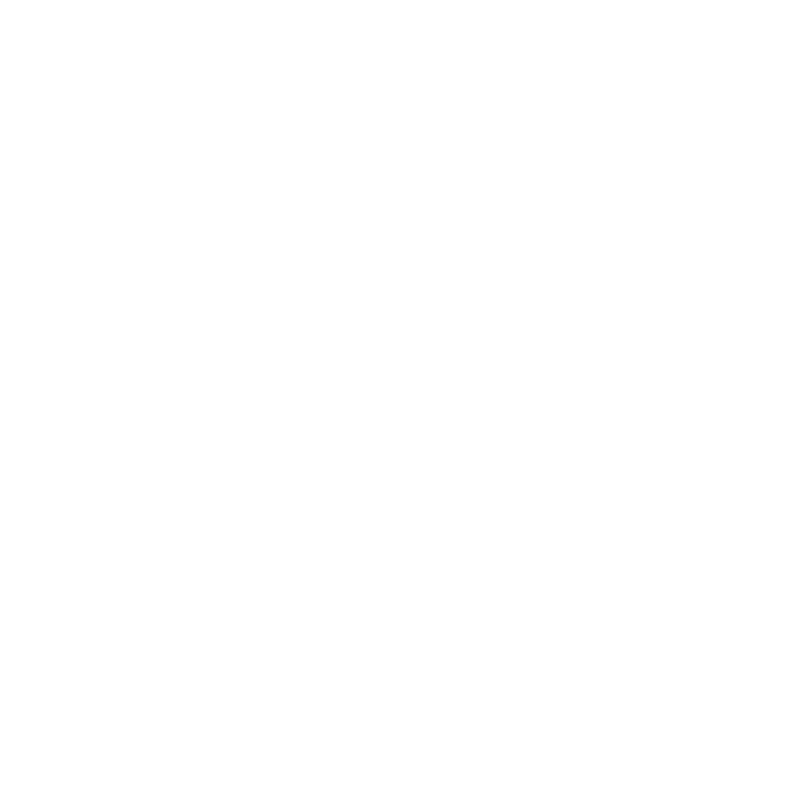
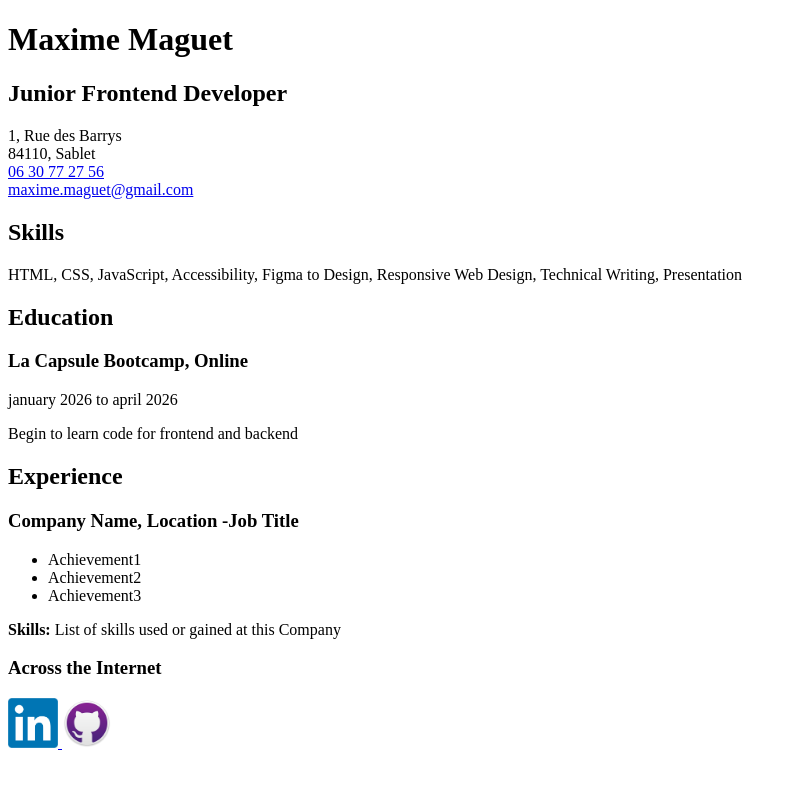
Before and after one commit to Maxime-Maguet/RoadMapDev, a plain HTML site: page index.html in a window 1280 px wide. Shown: the whole page, without its empty margins (0-798 px from the left). Drawn offline with Linux system fonts and the light colour scheme.

Commit message:
Final version Single-Page CV

```diff
--- a/index.html
+++ b/index.html
@@ -3,7 +3,83 @@
   <head>
     <meta charset="UTF-8" />
     <meta name="viewport" content="width=device-width, initial-scale=1.0" />
-    <title>Document</title>
+    <title>CV de Maxime Maguet | developpeur Frontend</title>
+
+    <meta
+      name="description"
+      content="CV de Maxime Maguet, développeur Frontend junior. Compétences en HTML, CSS, JavaScript et accessibilité."
+    />
+
+    <meta property="og:title" content="CV de Maxime Maguet" />
+    <meta property="og:type" content="website" />
+
+    <link rel="icon" type="image/png" href="/unnamed.png" />
   </head>
-  <body></body>
+  <body>
+    <header>
+      <h1>Maxime Maguet</h1>
+
+      <h2 class="role">Junior Frontend Developer</h2>
+      <adress>
+        1, Rue des Barrys<br />
+        84110, Sablet<br />
+        <a href="tel:+33630772756">06 30 77 27 56</a><br />
+        <a href="mailto:maxime.maguet@gmail.com">maxime.maguet@gmail.com</a>
+      </adress>
+    </header>
+
+    <main>
+      <section id="skills">
+        <h2 id="section-title">Skills</h2>
+        <p>
+          HTML, CSS, JavaScript, Accessibility, Figma to Design, Responsive Web
+          Design, Technical Writing, Presentation
+        </p>
+      </section>
+
+      <section id="education">
+        <h2 class="institution-name">Education</h2>
+        <h3>La Capsule Bootcamp, Online</h3>
+        <p>january 2026 to april 2026</p>
+        <p>Begin to learn code for frontend and backend</p>
+      </section>
+
+      <section id="experience">
+        <h2>Experience</h2>
+        <article>
+          <h3>Company Name, Location -Job Title</h3>
+          <ul>
+            <li>Achievement1</li>
+            <li>Achievement2</li>
+            <li>Achievement3</li>
+          </ul>
+          <p>
+            <strong>Skills:</strong> List of skills used or gained at this
+            Company
+          </p>
+        </article>
+      </section>
+    </main>
+
+    <footer>
+      <h3>Across the Internet</h3>
+      <a
+        href="https://www.linkedin.com/in/maxime-maguet-78ba4217b/"
+        target="_blank"
+      >
+        <img
+          src="/LinkedIn_logo_initials.png"
+          alt="Profil linkedin"
+          width="50px"
+        />
+      </a>
+      <a href="https://github.com/Maxime-Maguet" target="_blank">
+        <img
+          src="/Github-desktop-logo-symbol.svg.png"
+          alt="Profil GitHub"
+          width="50px"
+        />
+      </a>
+    </footer>
+  </body>
 </html>
```
Also changed, not shown: Github-desktop-logo-symbol.svg.png (added), LinkedIn_logo_initials.png (added), unnamed.png (added).
